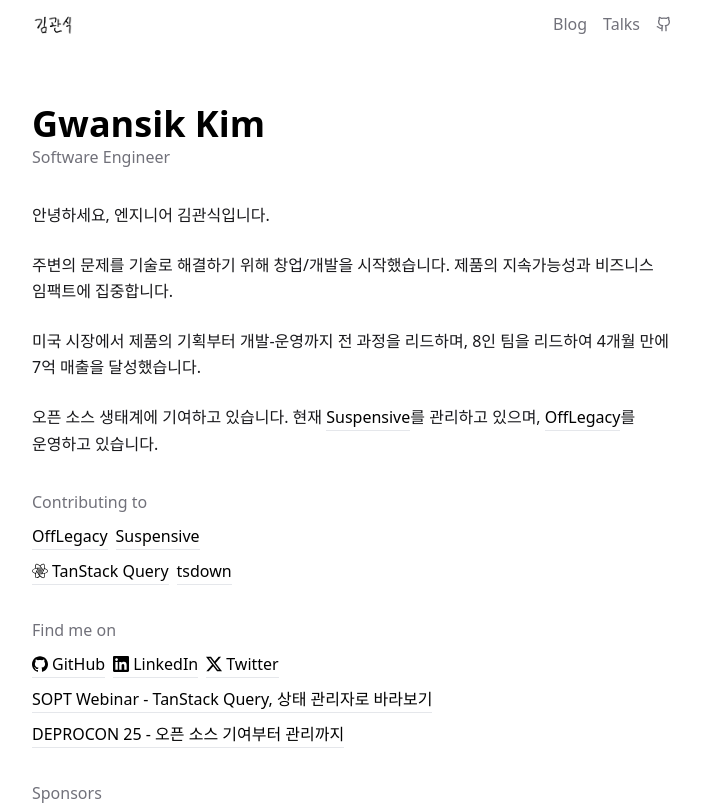
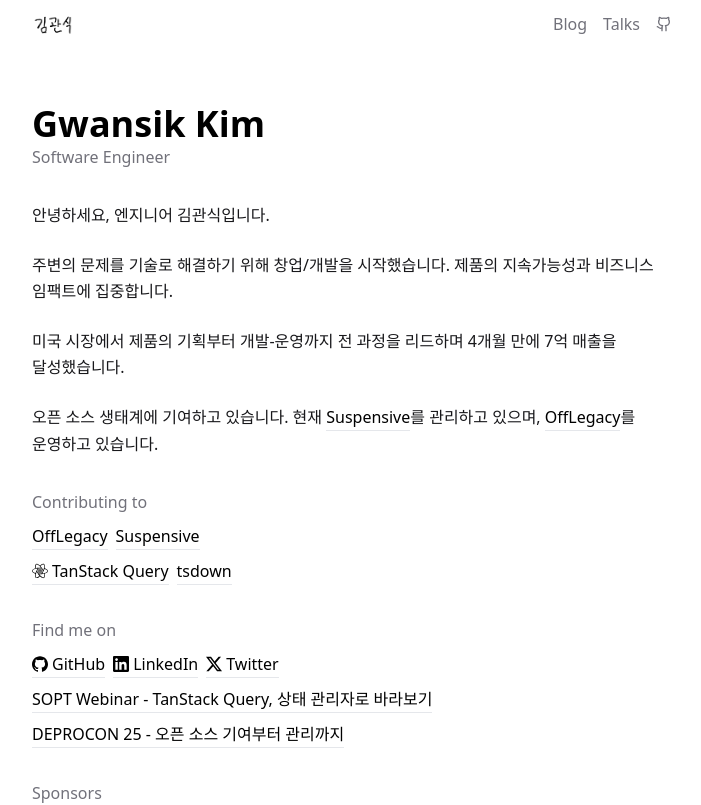
Before and after one commit to gwansikk/gwansik.dev, a Next.js app: page / in a window 1280 px wide. Shown: the top 805 px of the page, without its empty margins (288-989 px from the left). Built offline with nearby package versions, Linux system fonts and the light colour scheme; no server answers.

Commit message:
chore: update contents

```diff
--- a/src/app/page.tsx
+++ b/src/app/page.tsx
@@ -23,8 +23,8 @@ export default function Home() {
           지속가능성과 비즈니스 임팩트에 집중합니다.
         </p>
         <p>
-          미국 시장에서 제품의 기획부터 개발-운영까지 전 과정을 리드하며, 8인
-          팀을 리드하여 4개월 만에 7억 매출을 달성했습니다.
+          미국 시장에서 제품의 기획부터 개발-운영까지 전 과정을 리드하며 4개월
+          만에 7억 매출을 달성했습니다.
         </p>
         <p>
           오픈 소스 생태계에 기여하고 있습니다. 현재{' '}
```
